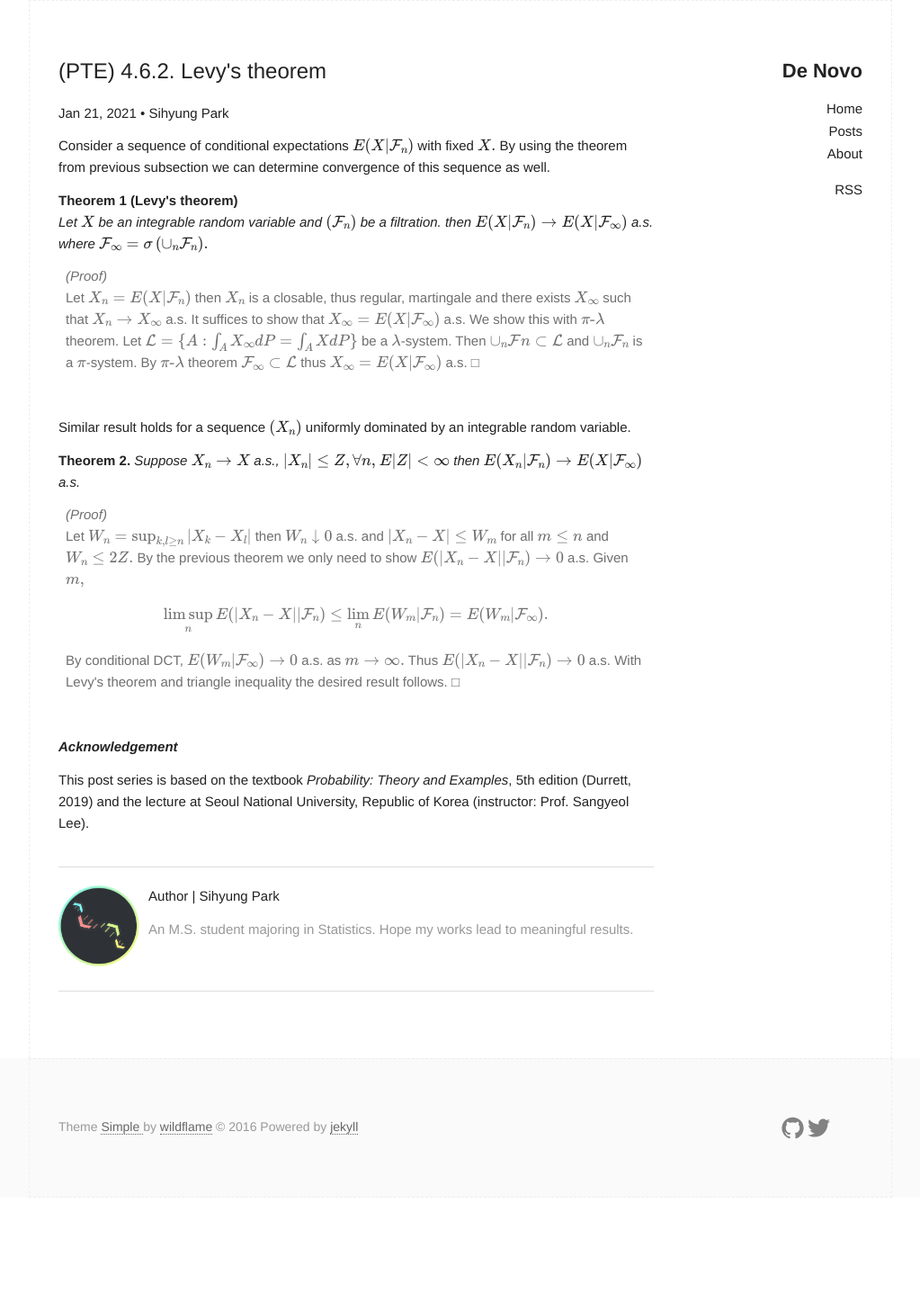
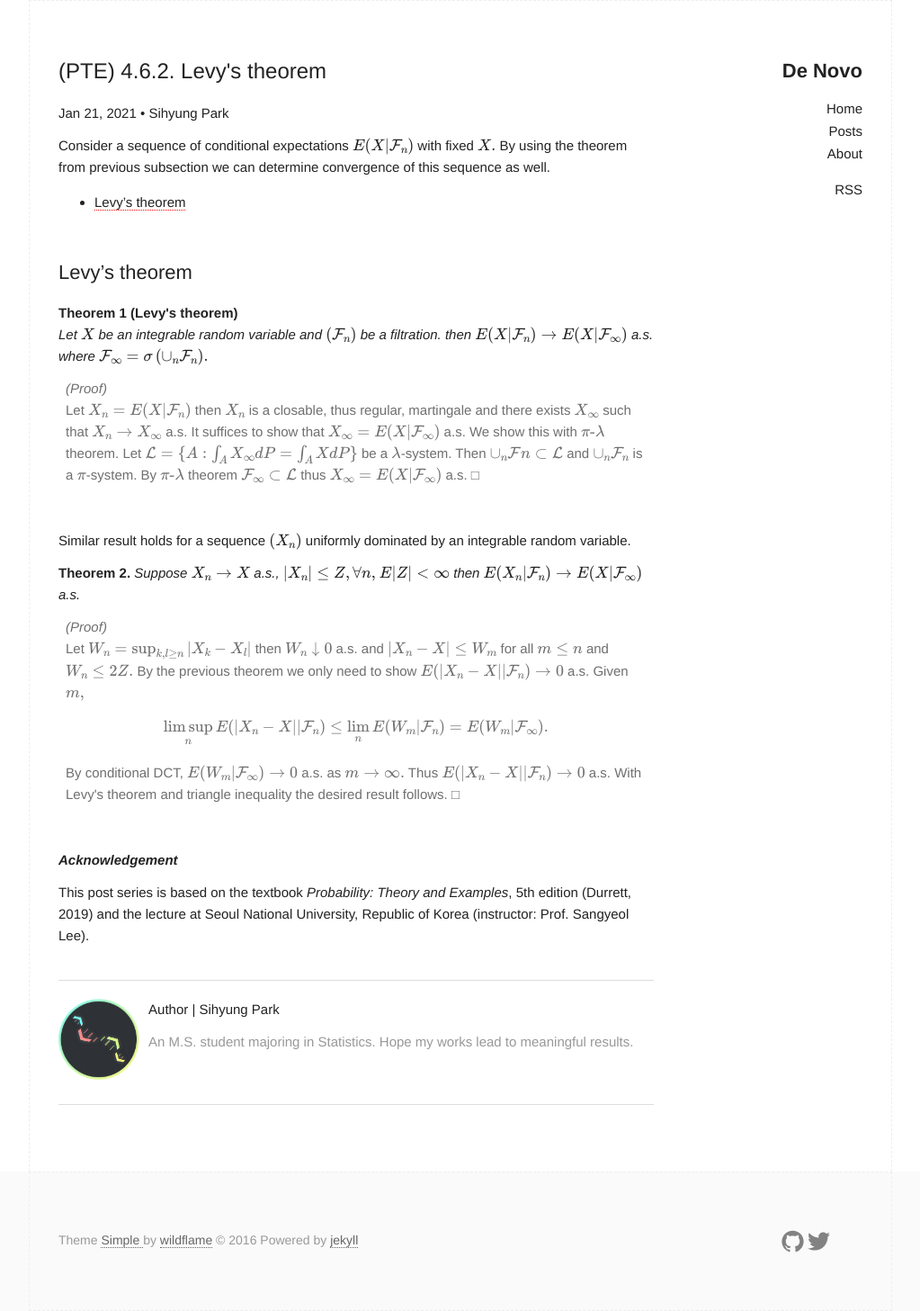
Before and after one commit to naturale0/naturale0.github.io, a Jekyll site: the page built from _posts/2021-01-21-PTE 4.6.2. Levy-s theorem.md, in a window 1280 px wide. Shown: the whole page at 90% size, without its empty margins (128-1151 px from the left). Built offline with Jekyll 4.4.1, drawn with Linux system fonts in a browser that asks for light colours; formulas are drawn with MathJax 3; comment, search, counter and statistics services are not loaded; before the commit the page ends 1331 px from its top, so only the background shows below that.

Commit message:
post PTE 4.6.2

```diff
--- a/_posts/2021-01-21-PTE 4.6.2. Levy-s theorem.md
+++ b/_posts/2021-01-21-PTE 4.6.2. Levy-s theorem.md
@@ -8,6 +8,12 @@ categories: [probability]
 
 Consider a sequence of conditional expectations $E(X\|\mathcal{F}_n)$ with fixed $X.$ By using the theorem from previous subsection we can determine convergence of this sequence as well.
 <br>
+
+- TOC
+{:toc}
+<br>
+
+## Levy's theorem
 
 <div class="theorem" text="Levy's theorem">
 Let $X$ be an integrable random variable and $(\mathcal{F}_n)$ be a filtration. then $E(X|\mathcal{F}_n) \to E(X|\mathcal{F}_\infty)$ a.s. where $\mathcal{F}_\infty = \sigma\left(\cup_n \mathcal{F}_n \right).$
```
Also changed, not shown: 1 other file.
